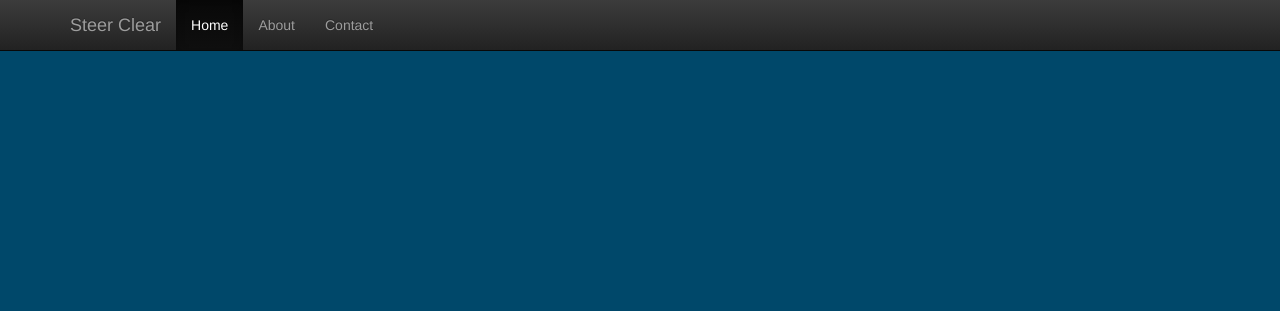
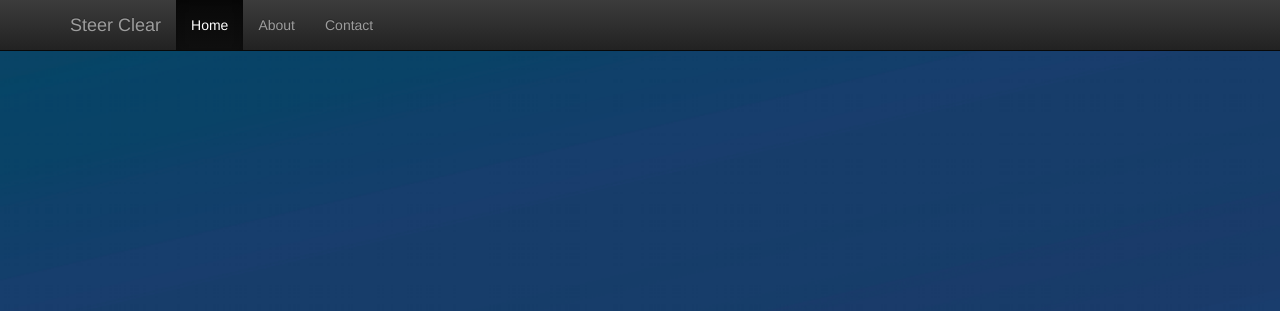
Before and after one commit to SteerClearWM/Steer-Clear-Backend, a Flask app: template steerclear/templates/index.html in a window 1280 px wide. Shown: the top 311 px of the page. Run offline with Flask 2, Linux system fonts and the light colour scheme; the template is opened without the code that fills it, so the values that code supplies are empty; some libraries are stand-ins or nearby versions.

Commit message:
added background

```diff
--- a/steerclear/static/css/steerclear-theme.css
+++ b/steerclear/static/css/steerclear-theme.css
@@ -11,6 +11,8 @@
 
 body {
  	background-color: #00486a;
+ 	background-image: url('../assets/background.png');
+ 	background-size: 100%;
 }
 
 .rides {
--- a/steerclear/static/js/controllers/rides_controller.js
+++ b/steerclear/static/js/controllers/rides_controller.js
@@ -15,6 +15,4 @@ app.controller('RidesController', ['$scope', 'RidesService', function($scope, Ri
         console.log (data.rides)
 	})
 
-
-
 }]);
```
